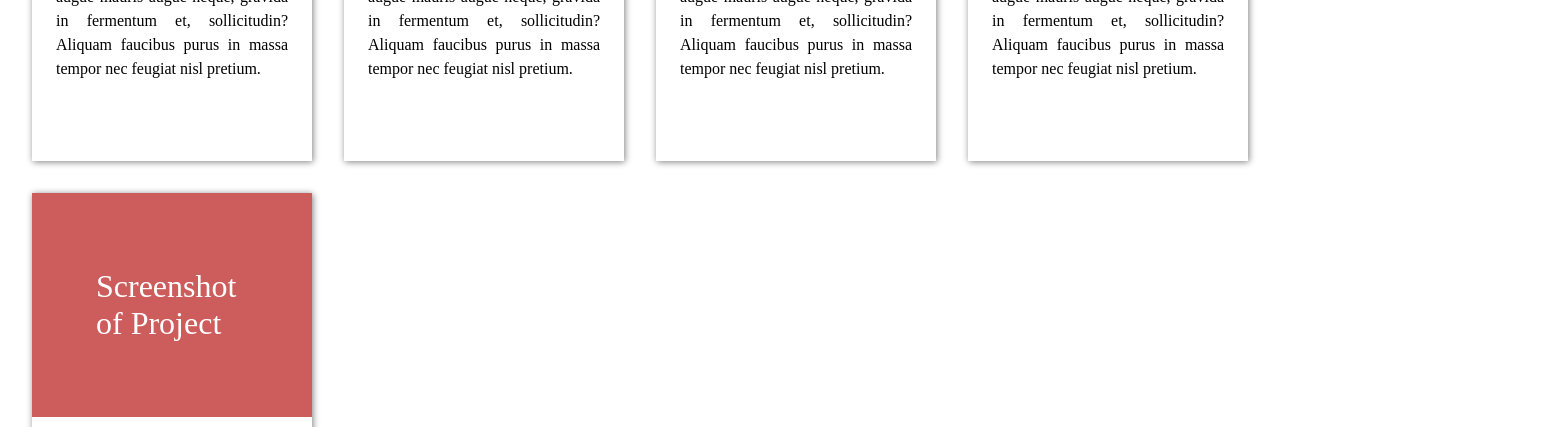
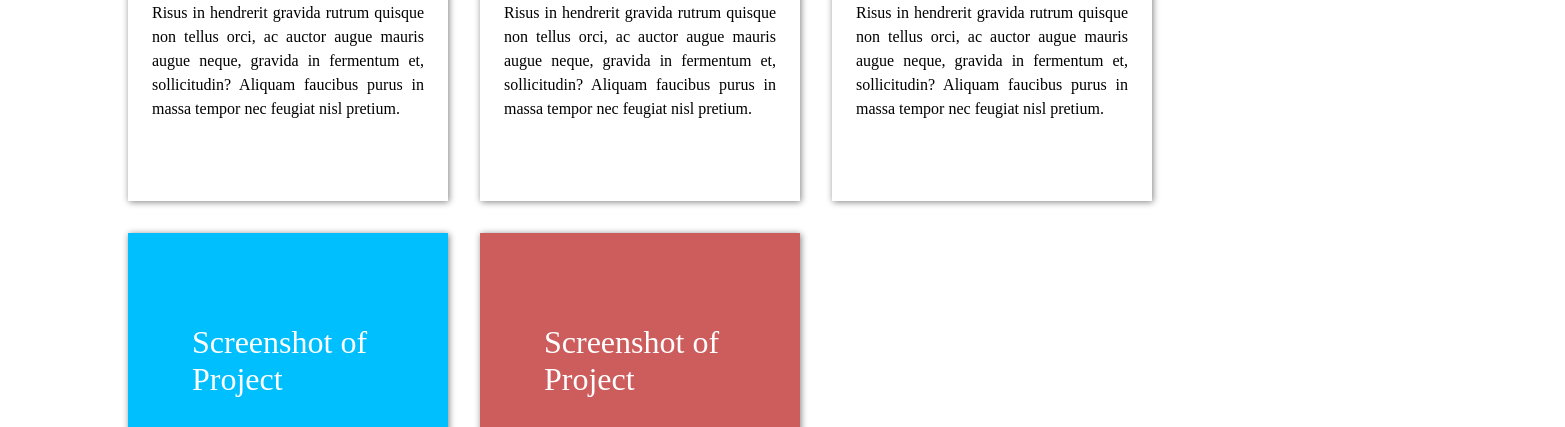
Before and after one commit to JWhales-AR/OdinHomepage, a website built with webpack: page src/template.html in a window 1280 px wide. Shown: the part 1273-1700 px from the top of the page, 1565 px wide, since content can reach past the window. Built offline with nearby package versions, Linux system fonts and the light colour scheme.

Commit message:
feat: Resize work container in all layouts

```diff
--- a/src/style.css
+++ b/src/style.css
@@ -248,6 +248,13 @@ footer {
         padding: 4em 5em;
         padding-left: 2em;
     }
+    #my-work {
+        padding: 0 10%;
+        margin-top: 2em;
+    }
+    #work-container {
+        grid-template-columns: repeat(auto-fit, minmax(40ch, 1fr));
+    }
     #contact-me {
         width: 40%;
         padding: 2.5em;
```
